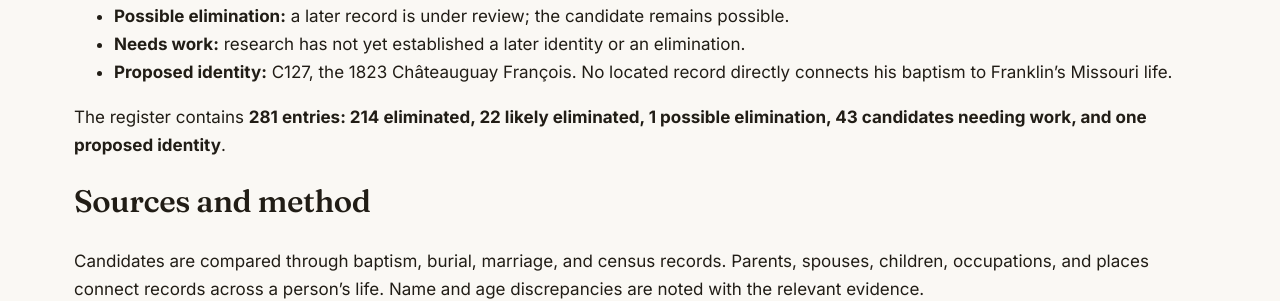
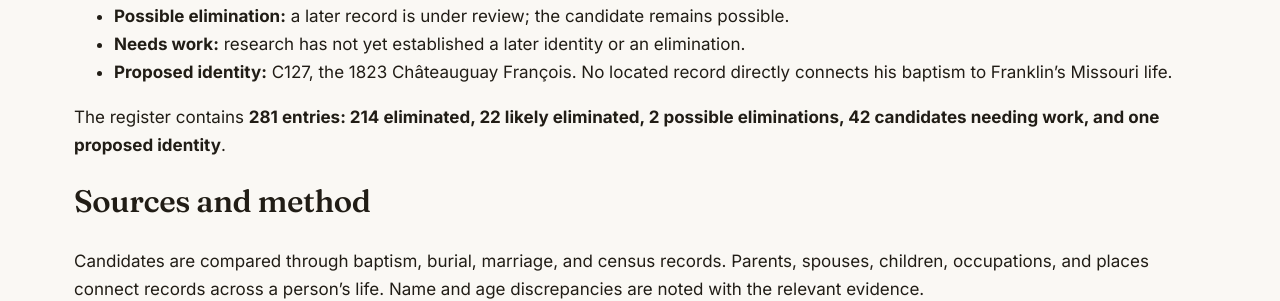
Before and after one commit to vetharmon/gendron-research, a Jekyll site: the page built from about.md, in a window 1280 px wide and 1163 px high. Shown: the part 490-791 px from the top of the window. Built offline with Jekyll 4.4.1, drawn with Linux system fonts in a browser that asks for light colours.

Commit message:
C240 Toussaint Gendron — possible elimination (name reuse, 1835)

```diff
--- a/about.md
+++ b/about.md
@@ -17,7 +17,7 @@ The register covers Gendron and Gendreau baptismal entries from 1816–1830. Eac
 - **Needs work:** research has not yet established a later identity or an elimination.
 - **Proposed identity:** C127, the 1823 Châteauguay François. No located record directly connects his baptism to Franklin's Missouri life.
 
-The register contains **281 entries: 214 eliminated, 22 likely eliminated, 1 possible elimination, 43 candidates needing work, and one proposed identity**.
+The register contains **281 entries: 214 eliminated, 22 likely eliminated, 2 possible eliminations, 42 candidates needing work, and one proposed identity**.
 
 ## Sources and method
 
```
